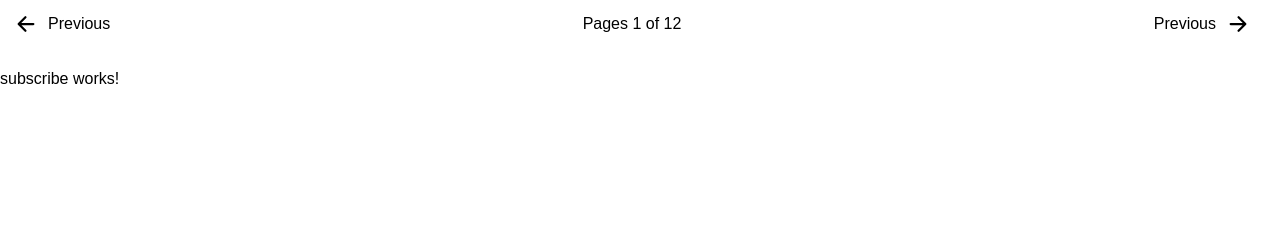
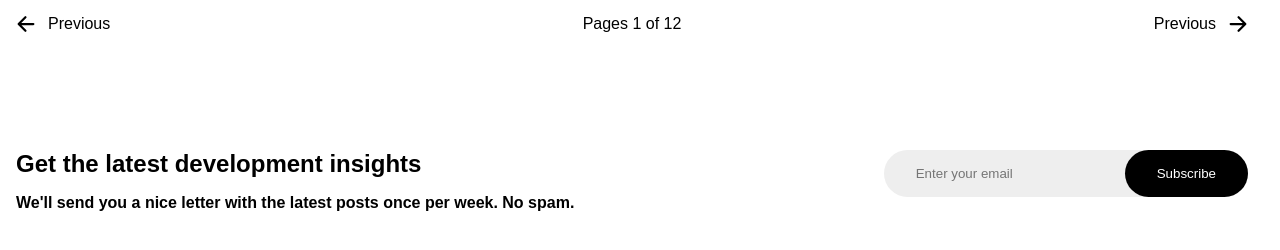
Before and after one commit to ygg-m/angular-blog, an Angular app: page / in a window 1280 px wide. Shown: the part 2543-2793 px from the top of the page. Before the commit the page ends 2631 px from the top, so only its background shows below. Built offline with nearby package versions, Linux system fonts and the light colour scheme.

Commit message:
style: base style

```diff
--- a/src/app/Components/subscribe/subscribe.component.html
+++ b/src/app/Components/subscribe/subscribe.component.html
@@ -1 +1,15 @@
-<p>subscribe works!</p>
+<div class="container">
+  <div class="text">
+    <h3>Get the latest development insights</h3>
+    <h4>
+      We'll send you a nice letter with the latest posts once per week. No spam.
+    </h4>
+  </div>
+  <form action="">
+    <input type="text" placeholder="Enter your email" class="email" /><input
+      class="submit"
+      type="submit"
+      value="Subscribe"
+    />
+  </form>
+</div>
--- a/src/app/Components/subscribe/subscribe.component.sass
+++ b/src/app/Components/subscribe/subscribe.component.sass
@@ -0,0 +1,31 @@
+.container
+  width: calc(100% - 2rem)
+  margin: 5rem auto
+  display: flex
+  justify-content: space-between
+
+  h3
+    font-size: 1.5rem
+    margin-bottom: 1rem
+
+  form
+    height: fit-content
+    background-color: #eee
+    border-radius: 99rem
+
+    input
+      background-color: transparent
+      border: none
+
+      &:focus-visible
+        outline: none
+
+    .email
+      padding: 1rem 2rem
+
+    .submit
+      cursor: pointer
+      padding: 1rem 2rem
+      border-radius: 99rem
+      background-color: #000
+      color: #fff
```
